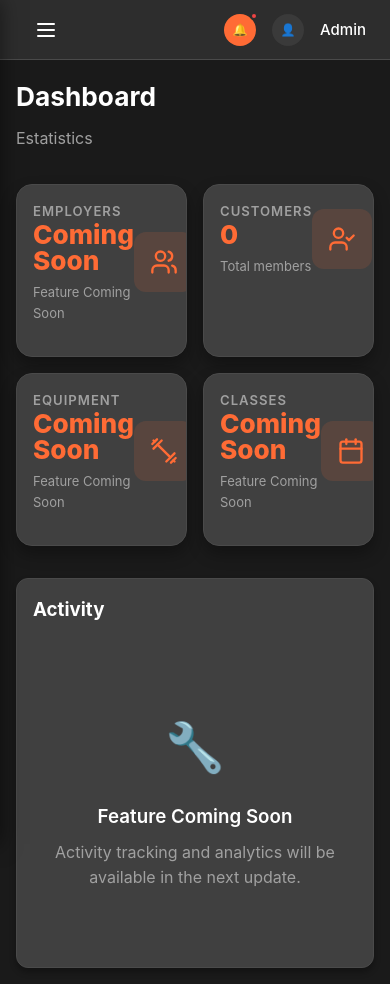
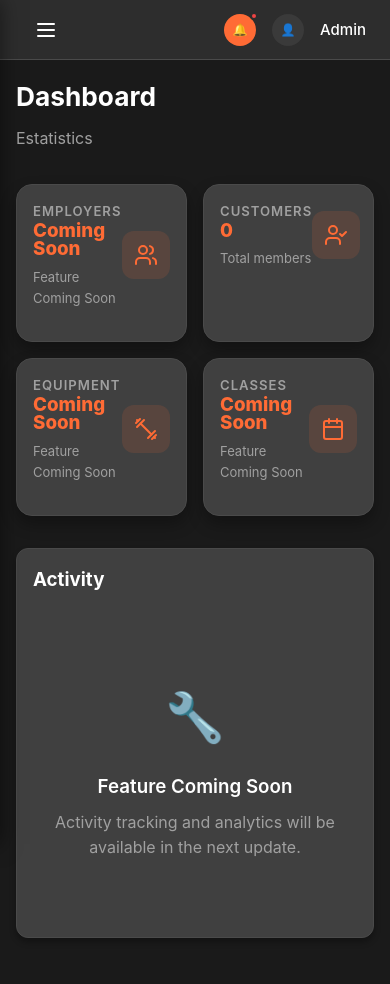
Before and after one commit to OM-8bit/Gym_Sphere, a React (Vite) app in the folder frontend/: page / in a window 390 px wide. After the commit the page ends 954 px from the top, so only its background shows below. Built offline with nearby package versions, Linux system fonts and the light colour scheme; no server answers; sample sign-in values are in the browser's storage.

Commit message:
fixed mobile  UI

```diff
--- a/frontend/src/styles/responsive.css
+++ b/frontend/src/styles/responsive.css
@@ -151,6 +151,21 @@ html {
   .dashboard-stats-grid {
     grid-template-columns: repeat(2, 1fr) !important;
     gap: 16px !important;
+  }
+
+  /* Reduce size of "Coming Soon" text in stats cards on mobile */
+  .dashboard-stats-grid .metric-value {
+    font-size: 1.25rem !important;
+  }
+
+  /* Make the icon larger in proportion to the smaller text */
+  .dashboard-stats-grid .metric-card > div > div:last-child {
+    padding: 12px !important;
+  }
+
+  .dashboard-stats-grid .metric-card > div > div:last-child svg {
+    width: 24px !important;
+    height: 24px !important;
   }
 
   .responsive-grid {
```
